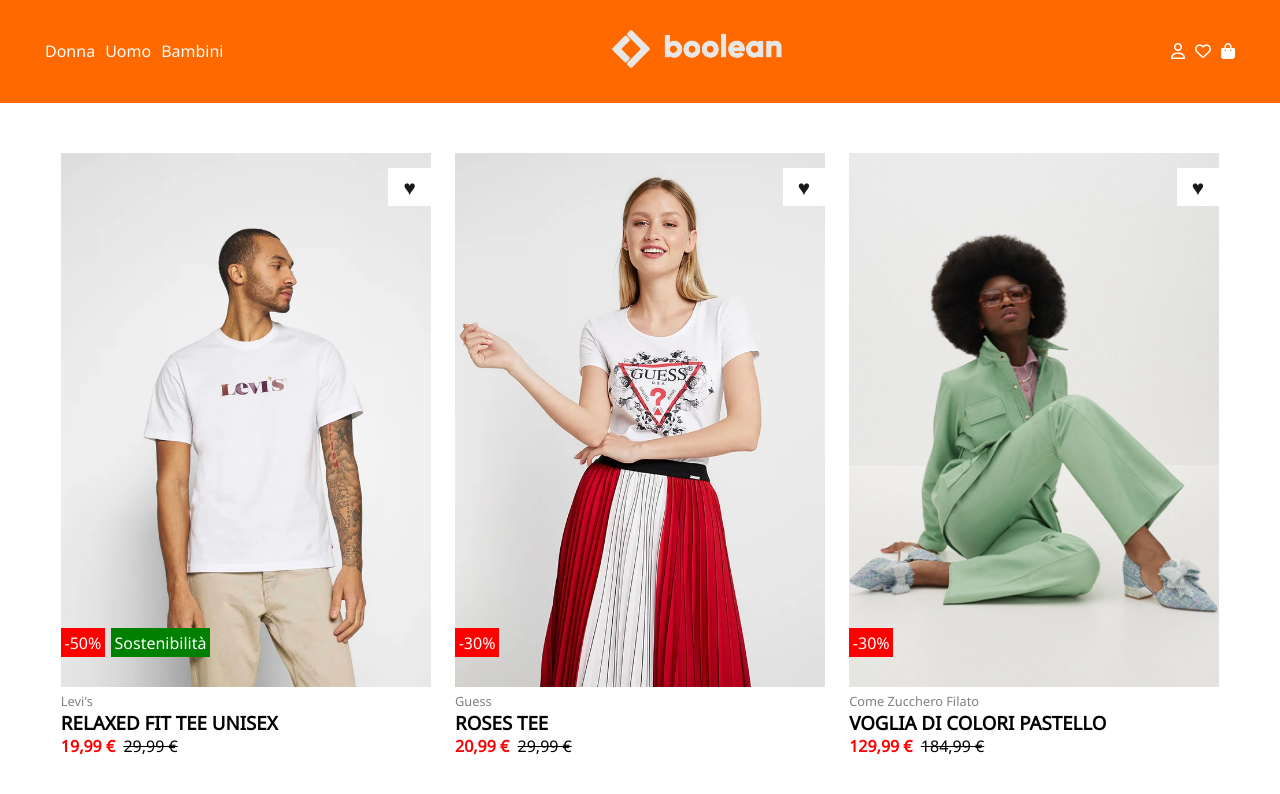
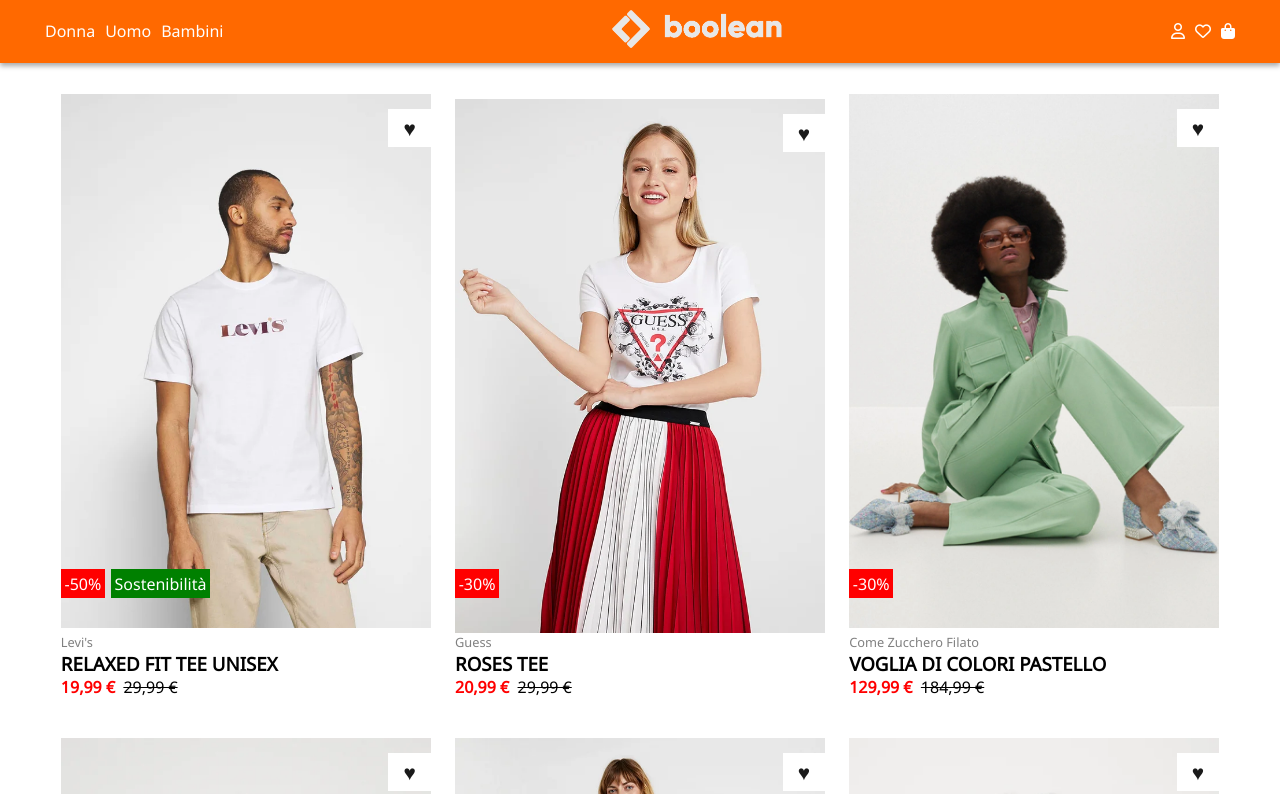
Before and after one commit to Nik0-9/html-css-boolando, a plain HTML site: page index.html in a window 1280 px wide. Shown: the top 794 px of the page. Drawn offline with Linux system fonts and the light colour scheme.

Commit message:
fixed header nav

```diff
--- a/css/style.css
+++ b/css/style.css
@@ -10,6 +10,9 @@ ul{
 a{
     text-decoration: none;
     color:var(--color-white-bg)
+}
+a:hover{
+    text-decoration: underline;
 }
 img{
     width: 100%;
@@ -29,7 +32,13 @@ body{
     max-width: 1200px;
     margin: 0px auto;
     text-align: center;
-    padding: 30px 0;
+    padding: 10px 0;
+}
+.container2{
+    max-width: 1200px;
+    margin: 5% auto;
+    text-align: center;
+    padding: 10px 0;
 }
 /* FLEX UTILITY */
 .d-flex{
@@ -46,12 +55,13 @@ body{
     align-content: center;
 }
 /* HEADER */
-header{
+.header{
     background-color: var(--color-orange);
     color: var(--color-white-bg);
     width: 100%;
     color: var(--color-white-bg);
-
+    box-shadow: 0px 3px 5px darkgray;
+    width: 100%;
 }
 ul li{
     padding: 0 5px;
@@ -59,13 +69,18 @@ ul li{
 .fixed{
     position: fixed;
     top: 0;
-    left: 0;
+
+    z-index: 500;
+    width: 100%;
 }
 .small-logo{
     width: 170px;
 }
 /* MAIN */
 
+main {
+    margin-top: 10%;
+}
 .item{
     display: inline-block;
     width: calc(100% / 3 - 10px);
@@ -87,7 +102,6 @@ ul li{
     display: block;
 }
 .heart{
-    display: inline;
     font-size: 1.3em;
     color: var(--color-Footer);
     background-color: var(--color-white-bg);
--- a/index.html
+++ b/index.html
@@ -12,8 +12,10 @@
     <link rel="stylesheet" href="css/style.css">
     <title>Booleando</title>
 </head>
+
 <body>
-    <header class="">
+    <header>
+        <div class="fixed header">
         <nav class="container d-flex wrap s-between align-center">
             <ul class="d-flex wrap s-between">
                 <a href="#"><li>Donna</li></a>
@@ -31,10 +33,10 @@
                 <a href="#"><li><i class="fa-solid fa-bag-shopping"></i></li></a>
             </ul>
         </nav>
+    </div>
+    </header>
 
-
-    </header>
-    <main class="container">
+    <main class="container2">
         <div class="item">
             <div class="item-image">
                 <img src="img/1.webp" alt="" class="first-image">
@@ -52,7 +54,7 @@
         </div>
 
         <div class="item">
-            <div class="item-image">
+            <div class="item-image d-flex">
                 <img src="img/2.webp" alt="" class="first-image">
                 <img src="img/2b.webp" alt="" class="second-image">
                 <span class="badge red">-30%</span>
@@ -132,9 +134,10 @@
         </div>
 
     </main>
+
     <footer>
-        <div class="container  d-flex wrap s-between align-center">
-            <div class="left">
+        <div class="container d-flex wrap s-between align-center">
+            <div>
                 <h3 class="txt-left">Booleando S.r.l.</h3>
                 <ul class="d-flex">
                     <li><a href="#">Informazioni legali</a></li>
@@ -142,8 +145,8 @@
                     <li><a href="#">Diritto di recesso</a></li>
                 </ul>
             </div>
-            <div class="right">
-                <h4>Trovaci acnhe su</h4>
+            <div>
+                <h4>Trovaci anche su</h4>
                 <ul class="d-flex">
                     <li><a href="#"><i class="fa-brands fa-twitter"></i></a></li>
                     <li><a href="#"><i class="fa-brands fa-facebook"></i></a></li>
```
